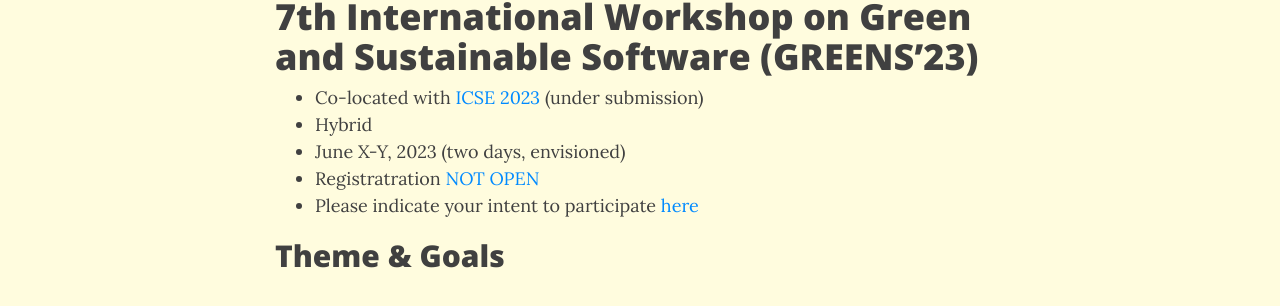
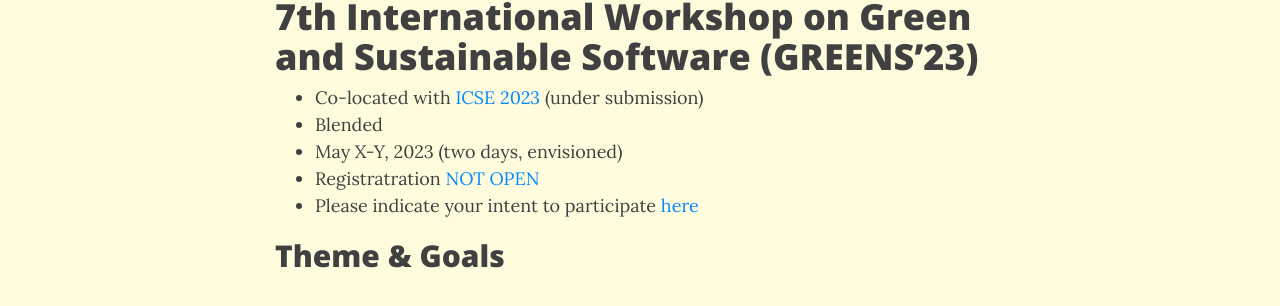
Before and after one commit to greensworkshop/greensworkshop.github.io, a Jekyll site: the page built from GREENS2023.md, in a window 1280 px wide and 900 px high. Shown: the part 269-575 px from the top of the window. Built offline with Jekyll 4.4.1, drawn with Linux system fonts in a browser that asks for light colours; nearby versions of some CDN libraries; some of the changed text lies outside the part shown.

Commit message:
Update GREENS2023.md

```diff
--- a/GREENS2023.md
+++ b/GREENS2023.md
@@ -6,8 +6,8 @@
 # 7th International Workshop on Green and Sustainable Software (GREENS'23)
 
 - Co-located with [ICSE 2023](https://conf.researchr.org/home/icse-2023) (under submission)
-- Hybrid
-- June X-Y, 2023 (two days, envisioned)
+- Blended
+- May X-Y, 2023 (two days, envisioned)
 - Registratration [NOT OPEN](https://conf.researchr.org/attending/icse-2023/registration)
 - Please indicate your intent to participate [here](https://forms.gle/loremipsum)
 
```
Also changed, not shown: other parts of GREENS2023.md (+1 -1 lines).
